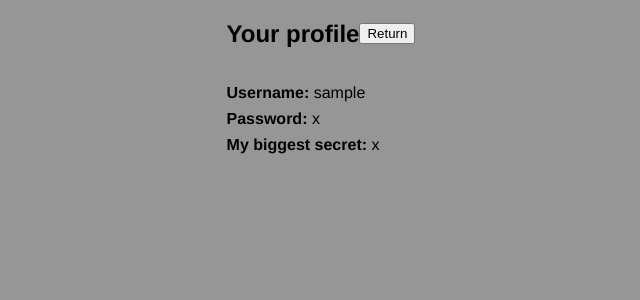
After one commit to valttteri/CyberSecurityBase, a Django app: page /ownpage/1 in a window 1280 px wide. The commit adds this page. Shown: the top 300 px of the page, without its empty margins (319-959 px from the left). Run offline with Django 4.2, Linux system fonts and the light colour scheme; tables that the repository leaves empty hold one stand-in row (values such as "Sample post").

Commit message:
added custom user model + some other stuff

```diff
--- a/src/blogs/models.py
+++ b/src/blogs/models.py
@@ -1,9 +1,49 @@
 from django.db import models
-from django.contrib.auth.models import User
+from django.contrib.auth.models import (
+    AbstractBaseUser,
+    BaseUserManager
+)
+
+class UserAccountManager(BaseUserManager):
+    """
+    Custom manager for creating users. Overwrites Django's default user manager
+    """
+
+    def create_user(self, username, password, secret):
+        """Create a new User object"""
+
+        user = self.model(
+            username=username,
+            password=password,
+            secret=secret
+        )
+
+        # Hash the password and save the User object
+        #user.set_password(password)
+
+        user.save()
+
+        return user
+
+
+class AppUser(AbstractBaseUser):
+    """
+    The custom User model. Overwrites Django's default User model.
+    """
+
+    id = models.AutoField(primary_key=True)
+    username = models.CharField(max_length=30, unique=True)
+    password = models.CharField(max_length=255, default="")
+    secret = models.CharField(max_length=255, default="")
+
+    objects = UserAccountManager()
+
+    USERNAME_FIELD = "username"
+    REQUIRED_FIELDS = ["password", "secret"]
 
 class Blog(models.Model):
     """Model for student organizations"""
 
     title = models.CharField(max_length=50, default="")
     content = models.EmailField(max_length=100, default="")
-    author = models.ForeignKey(User, on_delete=models.CASCADE, null=True)
+    author = models.ForeignKey(AppUser, on_delete=models.CASCADE, null=True)
--- a/src/blogs/static/main.css
+++ b/src/blogs/static/main.css
@@ -6,6 +6,17 @@ body {
     display: grid;
     justify-content: center;
     align-items: center;
+    max-height: 100vh;
+}
+
+ul {
+    list-style-type: none;
+    margin-top: 1em;
+    padding: 0;
+  }
+
+ul li {
+    margin-bottom: .5em;
 }
 
 .blog {
@@ -22,6 +33,7 @@ body {
     overflow-y: auto;
     max-height: 40vh;
     width: 55vw;
+    margin-bottom: 0;
 }
 
 .header {
--- /dev/null
+++ b/src/blogs/templates/ownpage.html
@@ -0,0 +1,27 @@
+<!DOCTYPE html>
+<html xmlns="http://www.w3.org/1999/xhtml">
+
+    <head>
+        <title>Blog app</title>
+        <link rel="stylesheet" href="../static/main.css">
+        <meta name="viewport" content="width=device-width, initial-scale=1">
+    </head>
+
+    <body>
+        <div class="header">
+            <h2>Your profile</h2>
+
+            <form method="post" action="/" style="margin-left:auto;">
+                {% csrf_token %}
+                <input type="submit" value="Return"/>
+            </form>
+        </div>
+
+        <ul style="max-width: 55vw">
+            <li><b>Username:</b> {{ user.username }}</li>
+            <li style="overflow-wrap: break-word;"><b>Password:</b> {{ user.password }}</li>
+            <li><b>My biggest secret:</b> {{ user.secret }}</li>
+        </ul>
+    </body>
+
+</html>
--- a/src/blogs/templates/registerpage.html
+++ b/src/blogs/templates/registerpage.html
@@ -16,6 +16,8 @@
             <br>
             <input type="text" name="password" placeholder="password">
             <br>
+            <textarea name="secret" rows="3" cols="40" placeholder="What is your biggest secret?"></textarea>
+            <br>
             <input type="submit" value="Create"/>
         </form>
     </body>
--- a/src/blogs/urls.py
+++ b/src/blogs/urls.py
@@ -10,6 +10,7 @@ urlpatterns = [
     path('checklogin', views.attemptedLoginView, name='attempted login'), # check credentials
     path('createaccount', views.createAccountView, name='createaccount'), # register page
     path('saveuser', views.saveNewUserView, name='savenewuser'), # save a new user
+    path('ownpage/<int:pk>', views.ownPageView, name='ownpage'), # user's information
     path('deleteuser/<int:pk>', views.deleteUserView, name='deleteuser'), # delete a user
     path('createblog', views.createBlogView, name='createblogs'), # save a new blog
     path('flushblogs', views.flushBlogsView, name='flushblogs') # delete all blogs
--- a/src/blogs/views.py
+++ b/src/blogs/views.py
@@ -1,15 +1,17 @@
 from django.shortcuts import render, redirect
 from django.contrib.auth import authenticate, login, logout
-from django.contrib.auth.models import User
 from django.contrib.auth.decorators import login_required
+from django.core.exceptions import ObjectDoesNotExist
 from django.db.models import Q
-from .models import Blog
+from .models import Blog, AppUser
 
 @login_required
 def frontPageView(request):
     """Render the front page of the application"""
 
+    # Get all blogs by the logged user
     blogs = Blog.objects.filter(Q(author=request.user))
+    blogs = blogs.order_by('-id').values()
 
     return render(request, 'frontpage.html', {'blogs' : blogs, 'user' : request.user})
 
@@ -57,8 +59,9 @@ def attemptedLoginView(request):
     """Check if a login attempt is valid"""
     username = request.POST["username"]
     password = request.POST["password"]
-    user = authenticate(request, username=username, password=password)
-    if user is not None:
+    user = AppUser.objects.get(username=username)
+
+    if user.check_password(password):
         login(request, user)
         return redirect('/')
 
@@ -68,10 +71,12 @@ def saveNewUserView(request):
     """Save a new user to the database"""
     username = request.POST["username"]
     password = request.POST["password"]
+    secret = request.POST["secret"]
 
-    User.objects.create_user(
+    AppUser.objects.create_user(
         username=username,
-        password=password
+        password=password,
+        secret=secret
     )
 
     return redirect('/')
@@ -79,8 +84,17 @@ def saveNewUserView(request):
 def deleteUserView(request, pk):
     """Delete a user"""
 
-    remove_this_user = User.objects.get(id=pk)
-    print(remove_this_user)
+    remove_this_user = AppUser.objects.get(id=pk)
     remove_this_user.delete()
 
     return redirect('/')
+
+def ownPageView(request, pk):
+    """Render the user's own information"""
+
+    try:
+        user_to_observe = AppUser.objects.get(id=pk)
+    except ObjectDoesNotExist:
+        return redirect('/')
+
+    return render(request, 'ownpage.html', { 'user' : user_to_observe })
--- a/src/csbproject/settings.py
+++ b/src/csbproject/settings.py
@@ -103,7 +103,6 @@ AUTH_PASSWORD_VALIDATORS = [
     },
 ]
 
-
 # Internationalization
 # https://docs.djangoproject.com/en/4.2/topics/i18n/
 
@@ -133,3 +132,5 @@ LOGOUT_REDIRECT_URL = '/login'
 # https://docs.djangoproject.com/en/4.2/ref/settings/#default-auto-field
 
 DEFAULT_AUTO_FIELD = 'django.db.models.BigAutoField'
+
+AUTH_USER_MODEL = 'blogs.AppUser'
```
Also changed, not shown: src/blogs/templates/frontpage.html (+16 -3 lines), src/blogs/migrations/0001_initial.py, src/blogs/migrations/0002_blog_author.py (deleted).
